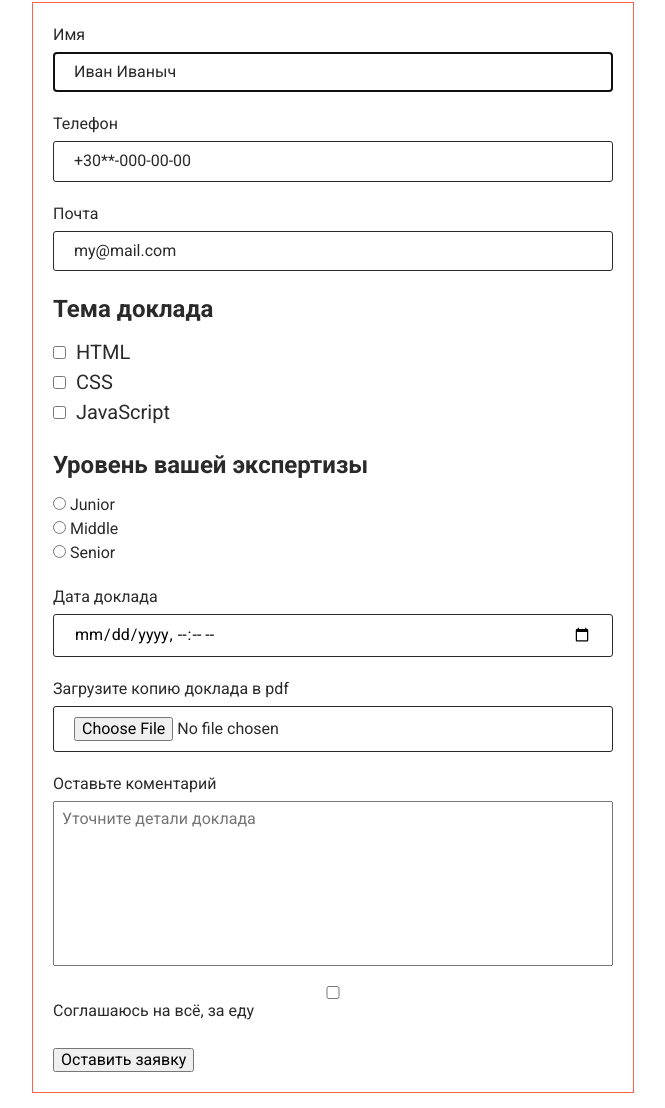
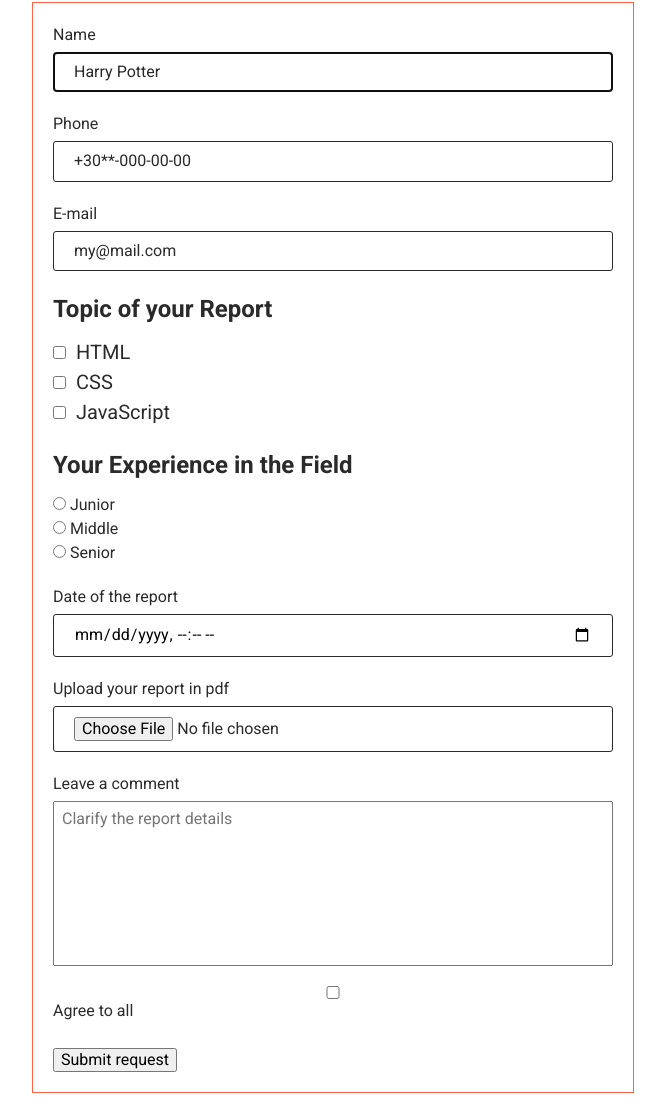
Before and after one commit to yulikafsd/samples, a plain HTML site: page 06-form.html in a window 1280 px wide. Shown: the part 95-1203 px from the top of the page, without its empty margins (307-972 px from the left). Drawn offline with nearby package versions, Linux system fonts and the light colour scheme.

Commit message:
add english translation

```diff
--- a/06-form.html
+++ b/06-form.html
@@ -26,28 +26,28 @@
     <main>
       <form class="form js-speaker-form">
         <div class="form-field">
-          <label for="name">Имя</label>
+          <label for="name">Name</label>
           <input
             type="text"
             name="name"
             id="name"
-            placeholder="Иван Иваныч"
+            placeholder="Harry Potter"
             autofocus
           />
         </div>
 
         <div class="form-field">
-          <label for="tel">Телефон</label>
+          <label for="tel">Phone</label>
           <input type="tel" name="tel" id="tel" placeholder="+30**-000-00-00" />
         </div>
 
         <div class="form-field">
-          <label for="mail">Почта</label>
+          <label for="mail">E-mail</label>
           <input type="email" name="mail" id="mail" placeholder="my@mail.com" />
         </div>
 
         <div role="group" class="group">
-          <h2 class="group-title">Тема доклада</h2>
+          <h2 class="group-title">Topic of your Report</h2>
 
           <ul class="topic-options">
             <li>
@@ -66,9 +66,9 @@
         </div>
 
         <div role="group" class="group">
-          <h2 class="group-title">Уровень вашей экспертизы</h2>
+          <h2 class="group-title">Your Experience in the Field</h2>
 
-          <ul class="experince-options">
+          <ul class="experience-options">
             <li>
               <input
                 type="radio"
@@ -100,32 +100,32 @@
         </div>
 
         <div class="form-field">
-          <label for="date">Дата доклада</label>
+          <label for="date">Date of the report</label>
           <input type="datetime-local" name="date" id="date" class="date" />
         </div>
 
         <div class="form-field">
-          <label for="pdf">Загрузите копию доклада в pdf</label>
+          <label for="pdf">Upload your report in pdf</label>
           <input type="file" name="pdf" id="pdf" />
         </div>
 
         <div class="form-field">
-          <label for="comment">Оставьте коментарий</label>
+          <label for="comment">Leave a comment</label>
           <textarea
             class="comment"
             name="comment"
             id="comment"
             rows="8"
-            placeholder="Уточните детали доклада"
+            placeholder="Clarify the report details"
           ></textarea>
         </div>
 
         <div class="form-field">
           <input type="checkbox" name="policy" id="policy" />
-          <label for="policy">Соглашаюсь на всё, за еду</label>
+          <label for="policy">Agree to all</label>
         </div>
 
-        <button type="submit">Оставить заявку</button>
+        <button type="submit">Submit request</button>
       </form>
     </main>
     <script src="./scripts/fixed.js"></script>
--- a/styles.css/06-form.css
+++ b/styles.css/06-form.css
@@ -38,7 +38,7 @@
 }
 
 .topic-options,
-.experince-options {
+.experience-options {
   padding: 0;
   margin: 0;
   list-style: none;
```
Also changed, not shown: 07-checkbox.html (+1 -1 lines).
